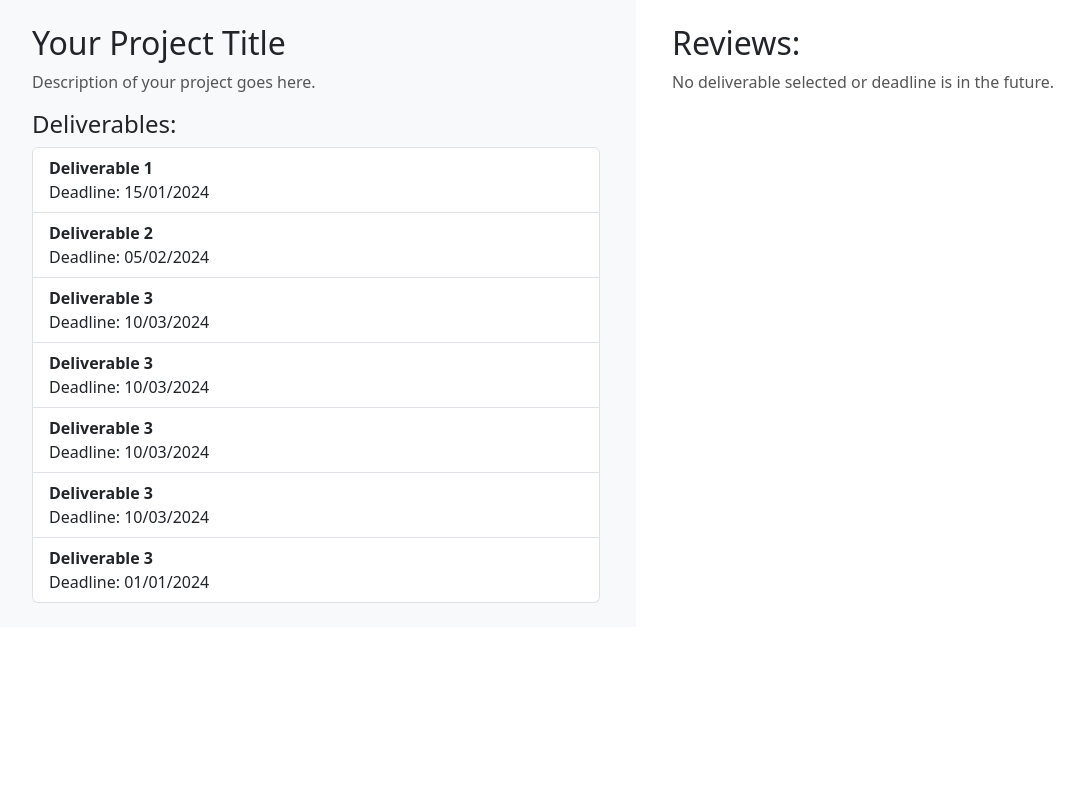
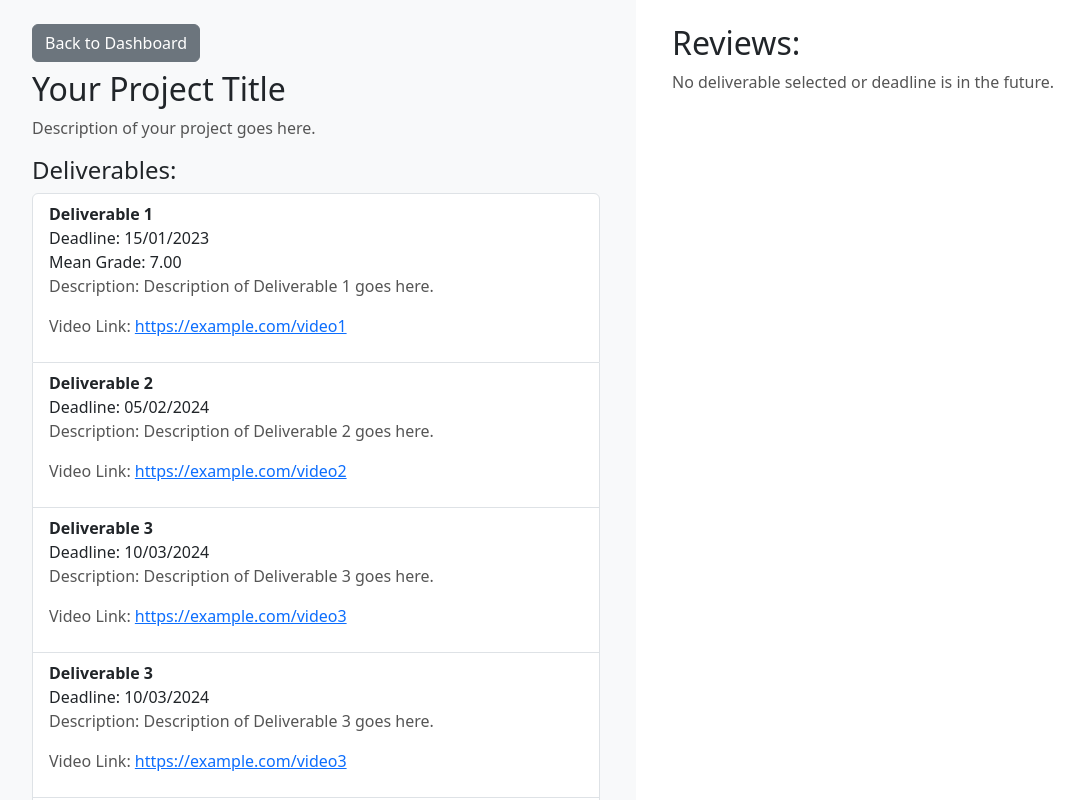
Before and after one commit to Mihaila-Tiberiu/Proiect-tehnologii-web-2023, a React (Create React App) app in the folder client/: page /project-info in a window 1280 px wide. Shown: the whole page, without its empty margins (4-1088 px from the left). Built offline with nearby package versions, Linux system fonts and the light colour scheme.

Commit message:
project info page

```diff
--- a/client/src/components/project-info/Project-info.js
+++ b/client/src/components/project-info/Project-info.js
@@ -1,4 +1,6 @@
 import React, { useState } from 'react';
+import { useNavigate } from 'react-router-dom';
+
 
 const ProjectDetails = () => {
   // Sample project data (replace with your actual data)
@@ -10,7 +12,7 @@ const ProjectDetails = () => {
             id: 1,
             name: 'Deliverable 1',
             description: 'Description of Deliverable 1 goes here.',
-            deadline: new Date('2024-01-15'), // Replace with an actual date
+            deadline: new Date('2023-01-15'), // Replace with an actual date
             videoLink: 'https://example.com/video1',
             reviews: [
               { grade: 8, description: 'Good work on this deliverable!' },
@@ -87,14 +89,40 @@ const ProjectDetails = () => {
     ],
   };
 
+  const navigate = useNavigate();
+
+  const handleGoBack = () => {
+    const studentIDCookie = document.cookie.includes('StudentID=');
+    const professorIDCookie = document.cookie.includes('ProfesorID=');
+
+    if (studentIDCookie) {
+      navigate('/student-dashboard');
+    } else if (professorIDCookie) {
+      navigate('/prof-dashboard');
+    } else {
+      navigate('/');
+    }
+  };
+
+  const calculateMeanGrade = (reviews) => {
+    const gradesSum = reviews.reduce((total, review) => total + review.grade, 0);
+    const meanGrade = gradesSum / reviews.length;
+    return meanGrade.toFixed(2); // Round the mean grade to two decimal places
+  };
+
   const [selectedDeliverable, setSelectedDeliverable] = useState(null);
+
+  const [selectedDeliverableId, setSelectedDeliverableId] = useState(null);
 
   const handleDeliverableClick = (deliverable) => {
     const today = new Date();
     if (deliverable.deadline <= today) {
-      setSelectedDeliverable(deliverable); // Update here to assign the entire deliverable object
+      setSelectedDeliverable(deliverable);
+      setSelectedDeliverableId(deliverable.id); // Store the ID of the selected deliverable
+      console.log('Selected Deliverable ID:', deliverable.id);
     } else {
       setSelectedDeliverable(null);
+      setSelectedDeliverableId(null); // Reset the selected deliverable ID
     }
   };
 
@@ -150,24 +178,108 @@ const ProjectDetails = () => {
         {/* Left side */}
         <div className="col-md-6 bg-light">
           <div className="p-4">
+          <button
+            onClick={handleGoBack}
+            className="btn btn-secondary mb-2"
+            style={{ marginRight: '10px' }}
+          >
+            Back to Dashboard
+          </button>
             <h2>{project.title}</h2>
             <p>{project.description}</p>
 
             <h4>Deliverables:</h4>
             <ul className="list-group">
-              {project.deliverables.map((deliverable) => (
+              {project.deliverables.map((deliverable) => {
+                const today = new Date();
+                const isPastDeadline = deliverable.deadline <= today;
+                const meanGrade =
+                  isPastDeadline && deliverable.reviews.length > 0
+                    ? calculateMeanGrade(deliverable.reviews)
+                    : null;
+
+                return (
                   <li
                     key={deliverable.id}
-                  className="list-group-item"
+                    className={`list-group-item ${
+                      selectedDeliverableId === deliverable.id ? 'active' : ''
+                    }`}
                     onClick={() => handleDeliverableClick(deliverable)}
-                  style={{ cursor: deliverable.deadline <= new Date() ? 'pointer' : 'default' }}
+                    style={{ cursor: isPastDeadline ? 'pointer' : 'default' }}
                   >
                     <strong>{deliverable.name}</strong>
                     <br />
                     Deadline: {deliverable.deadline.toLocaleDateString('en-GB')}
+                    {isPastDeadline && meanGrade !== null && ( // Display mean grade if conditions are met
+                      <span>
+                        <br />
+                        Mean Grade: {meanGrade}
+                      </span>
+                    )}
+                    <p>Description: {deliverable.description}</p>
+                    {deliverable.videoLink && (
+                      <p>
+                        Video Link:{' '}
+                        <a href={deliverable.videoLink} target="_blank" rel="noopener noreferrer">
+                          {deliverable.videoLink}
+                        </a>
+                      </p>
+                    )}
                   </li>
-              ))}
+                );
+              })}
             </ul>
+            {/* Form to add a new deliverable */}
+          <form onSubmit={handleNewDeliverableSubmit}>
+            <h4>Add New Deliverable:</h4>
+            <div className="mb-3">
+              <label htmlFor="newDeliverableName" className="form-label">Name:</label>
+              <input
+                type="text"
+                className="form-control"
+                id="newDeliverableName"
+                name="name"
+                value={newDeliverable.name}
+                onChange={handleNewDeliverableChange}
+                required
+              />
+            </div>
+            <div className="mb-3">
+              <label htmlFor="newDeliverableDescription" className="form-label">Description:</label>
+              <textarea
+                className="form-control"
+                id="newDeliverableDescription"
+                name="description"
+                value={newDeliverable.description}
+                onChange={handleNewDeliverableChange}
+                required
+              ></textarea>
+            </div>
+            <div className="mb-3">
+              <label htmlFor="newDeliverableDeadline" className="form-label">Deadline:</label>
+              <input
+                type="date"
+                className="form-control"
+                id="newDeliverableDeadline"
+                name="deadline"
+                value={newDeliverable.deadline}
+                onChange={handleNewDeliverableChange}
+                required
+              />
+            </div>
+            <div className="mb-3">
+              <label htmlFor="newDeliverableVideoLink" className="form-label">Video Link:</label>
+              <input
+                type="url"
+                className="form-control"
+                id="newDeliverableVideoLink"
+                name="videoLink"
+                value={newDeliverable.videoLink}
+                onChange={handleNewDeliverableChange}
+              />
+            </div>
+            <button type="submit" className="btn btn-primary">Add Deliverable</button>
+          </form>
           </div>
         </div>
 
@@ -190,6 +302,7 @@ const ProjectDetails = () => {
                 </ul>
                 <form onSubmit={handleNewReviewSubmit}>
                   <div className="mb-3">
+                  <h4>Add New Review:</h4>
                     <label htmlFor="newReviewGrade" className="form-label">Grade:</label>
                     <input
                       type="number"
```
Also changed, not shown: 1 other file (tests, documents, lock files or other folders). Lines whose indentation alone changed are shown as unchanged.
